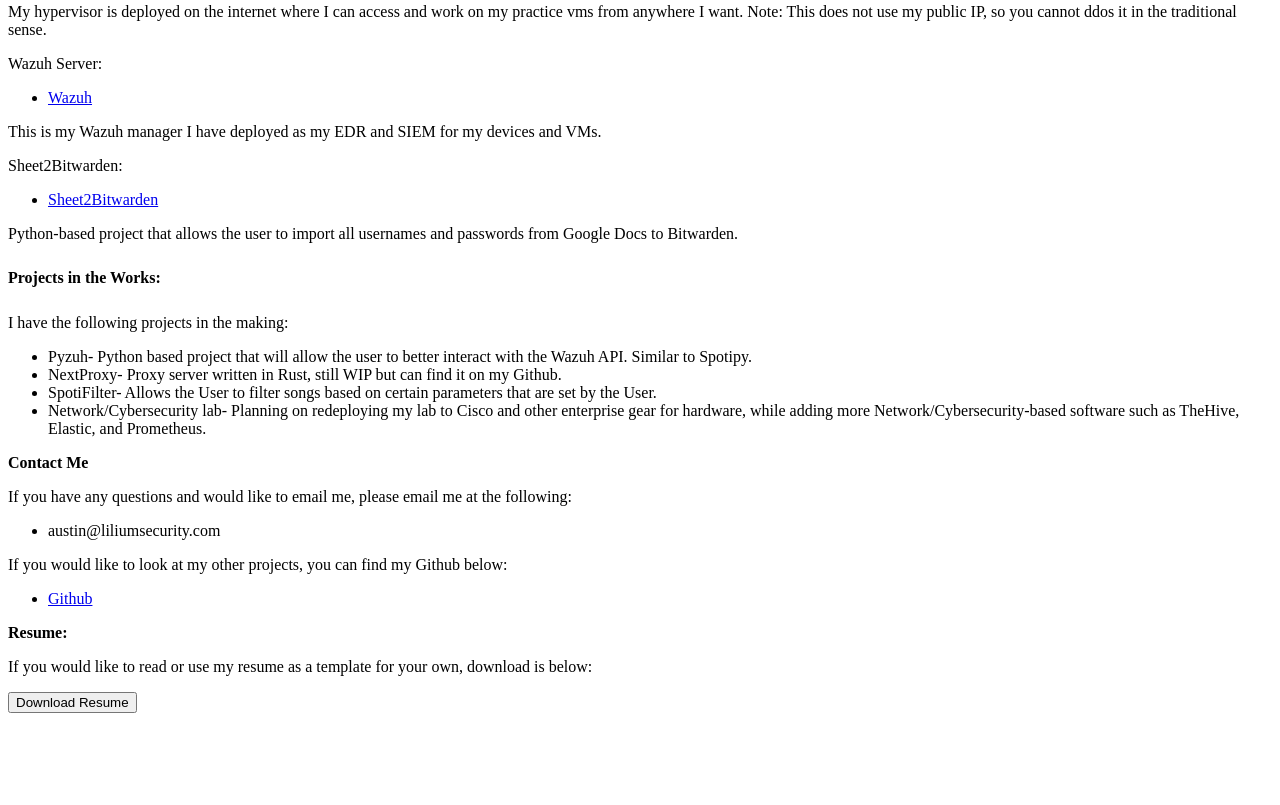
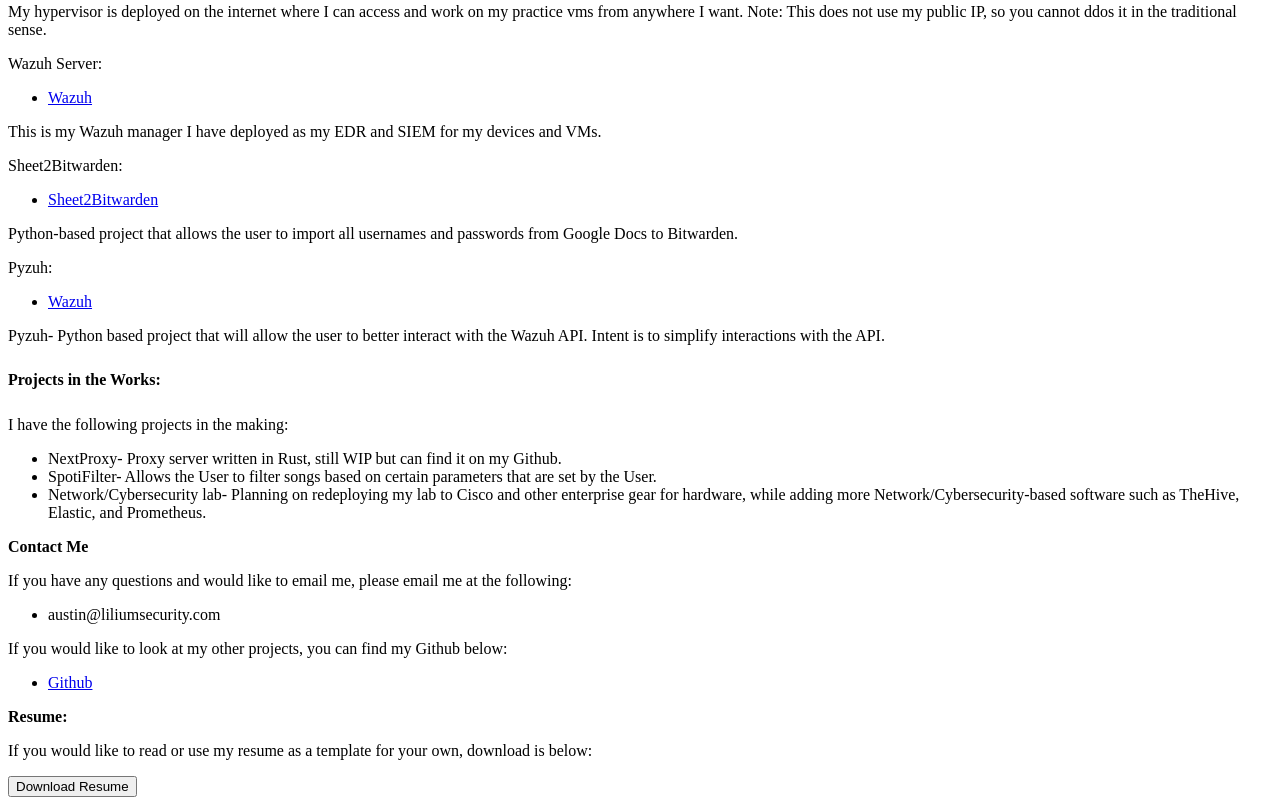
Before and after one commit to Lilium48/Austin-s-Website, a plain HTML site: page index.html in a window 1280 px wide. Shown: the part 904-1709 px from the top of the page. Before the commit the page ends 1625 px from the top, so only its background shows below. Drawn offline with Linux system fonts and the light colour scheme.

Commit message:
Update index.html

```diff
--- a/index.html
+++ b/index.html
@@ -52,11 +52,15 @@
     <li><a href="https://github.com/Lilium48/Sheet2Bitwarden">Sheet2Bitwarden</a></li>
 </ul>
 <p>Python-based project that allows the user to import all usernames and passwords from Google Docs to Bitwarden.</p>
+<p>Pyzuh:</p>
+<ul>
+    <li><a href="https://pypi.org/project/pyzuh/">Wazuh</a></li>
+</ul>
+ <p>Pyzuh- Python based project that will allow the user to better interact with the Wazuh API. Intent is to simplify interactions with the API.</p>
 
 <h5 style="font-size: 16px;">Projects in the Works:</h5>
 I have the following projects in the making:
 <ul>
-  <li>Pyzuh- Python based project that will allow the user to better interact with the Wazuh API. Similar to Spotipy.</li>
   <li>NextProxy- Proxy server written in Rust, still WIP but can find it on my Github. </li>
   <li>SpotiFilter- Allows the User to filter songs based on certain parameters that are set by the User. </li>
   <li>Network/Cybersecurity lab- Planning on redeploying my lab to Cisco and other enterprise gear for hardware, while adding more Network/Cybersecurity-based software such as TheHive, Elastic, and Prometheus.</li>
```
